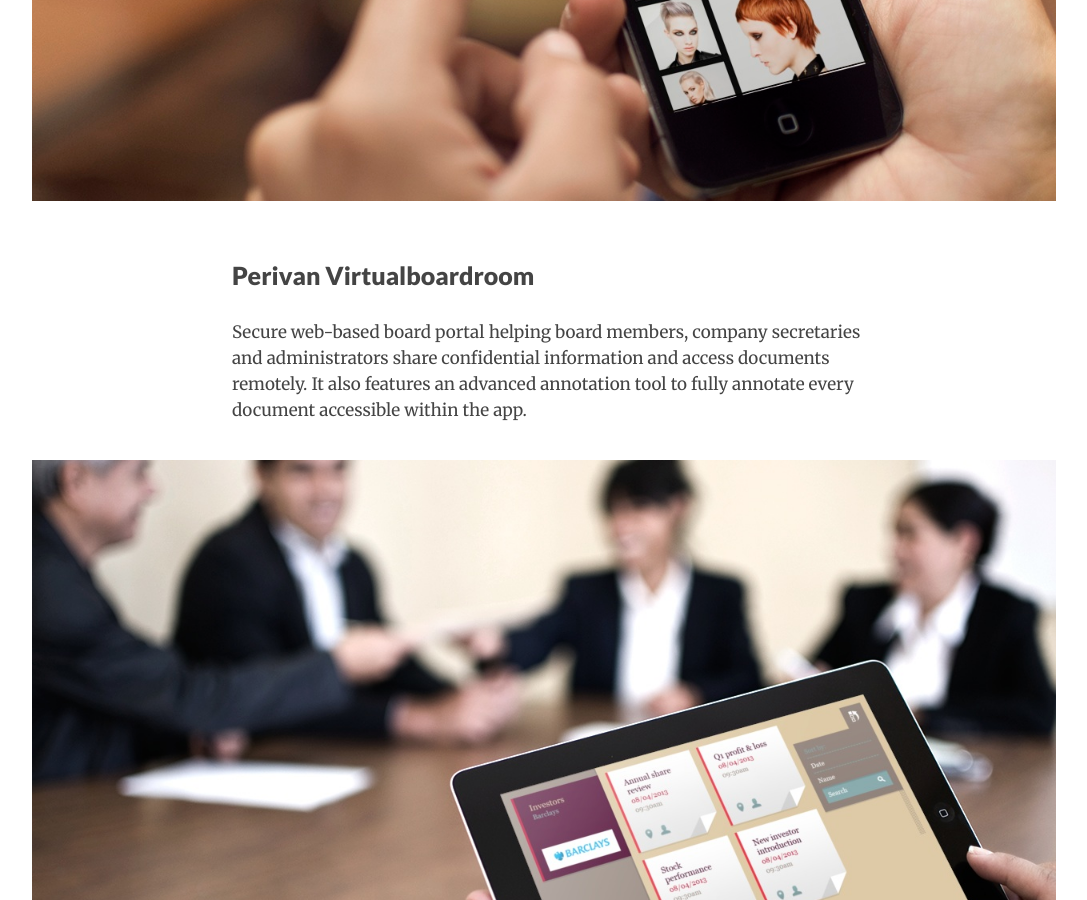
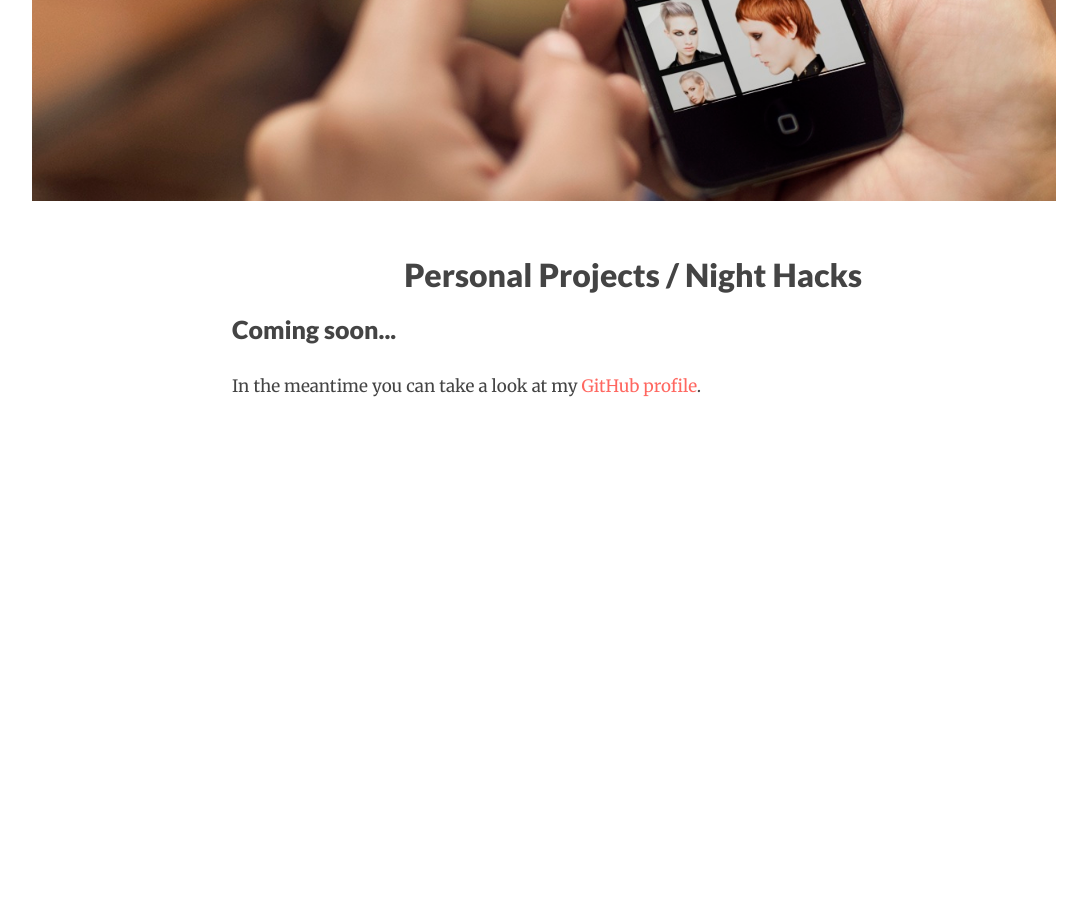
Before and after one commit to MarcoSero/marcosero.github.io, a Jekyll site: the page built from work/index.html, in a window 1280 px wide and 900 px high, scrolled down 2767 px. Shown: the whole window, without its empty margins (93-1180 px from the left). Built offline with Jekyll 4.4.1, drawn with Linux system fonts in a browser that asks for light colours; Markdown is read by kramdown in place of the engine named in the settings; after the commit the page ends 3223 px from its top, so only the background shows below that.

Commit message:
removed a project as client requested

```diff
--- a/work/index.html
+++ b/work/index.html
@@ -27,12 +27,6 @@ title: Marco Sero
         <img src="/images/projects/tigi.jpg" class="big-image">
        </div>
 
-       <div class="single-project">
-         <h4><a href="https://itunes.apple.com/us/app/virtualboardroom/id719608868?mt=8" target="_blank">Perivan Virtualboardroom</a></h4>
-         <p class="project-description">Secure web-based board portal helping board members, company secretaries and administrators share confidential information and access documents remotely. It also features an advanced annotation tool to fully annotate every document accessible within the app.</p>
-         <img src="/images/projects/perivan.jpg" class="big-image">
-        </div>
-
   </div>
 
   <div class="project-section">
```
